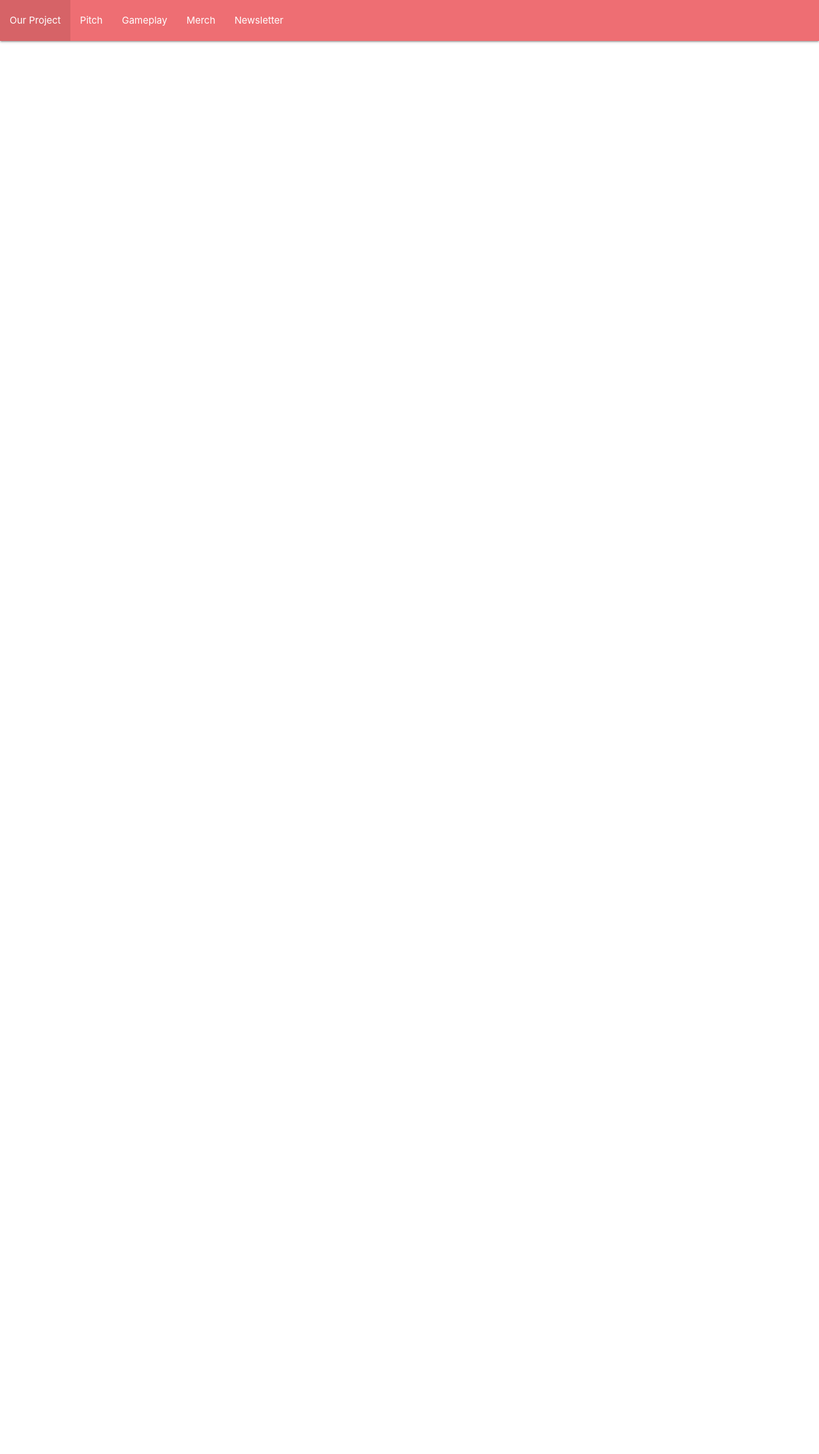
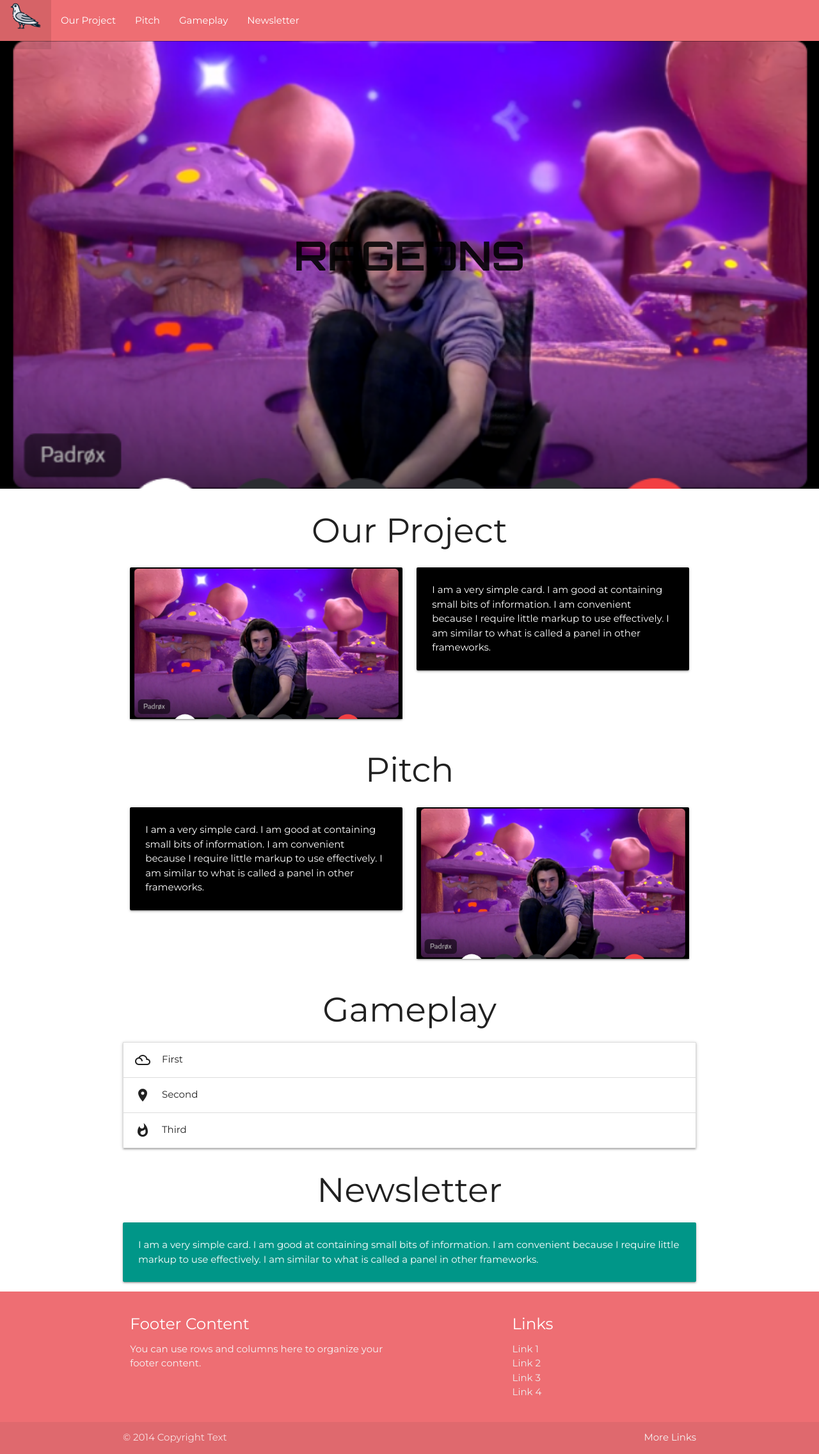
Before and after one commit to Chotaki/Site-Rageons, a PHP site: page / in a window 1280 px wide. Shown: the whole page at 64% size. Before the commit the page ends 67 px from the top, so only its background shows below. Run offline with PHP 8.4, Linux system fonts and the light colour scheme.

Commit message:
archi site finie

```diff
--- a/css/style.css
+++ b/css/style.css
@@ -1,8 +1,45 @@
 :root {
     --montserrat: 'Montserrat', sans-serif;
     --orbitron: 'Orbitron', sans-serif;
-    --light-purple : #610E52;
-    --dark-purple : #994AB5;
-    --blue : #B1EBE8;
-    --green : #B4FF8C;
+    --orange : #fb5444;
+    --blue : #44bbd3;
+    --yellow : #fbfb04;
 }
+
+/* Fonts */
+.montserrat{ font-family: var(--montserrat); }
+.orbitron{ font-family: var(--orbitron); }
+
+/* Text Colors */
+.torange{ color: var(--orange); }
+.tblue{ color: var(--blue); }
+.tyellow{ color: var(--yellow); }
+
+/* Background colors */
+.borange{ background-color: var(--orange); }
+.bblue{ background-color: var(--blue); }
+.byellow{ background-color: var(--yellow); }
+
+/* Parameters for the whole page */
+body{
+    font-family: var(--montserrat);
+}
+
+/* NavBar */
+.logo{
+    max-width: 50px;
+}
+
+/* Page Header */
+.rageons{
+    background-image: url(../img/image.png);
+    height: 700px;
+    background-repeat: no-repeat;
+    background-size: cover;
+    background-position: center;
+}
+
+h1{
+    margin: 0;
+    padding: 300px;
+}
--- a/index.html
+++ b/index.html
@@ -24,7 +24,7 @@
         <link href="https://fonts.googleapis.com/css2?family=Montserrat&family=Orbitron:wght@700&display=swap" rel="stylesheet">
 
         <!-- Browser tab -->
-        <link rel="icon" href="">
+        <link rel="icon" href="img/pigeon.png">
         <title>Rageons</title>
     </head>
 
@@ -34,14 +34,108 @@
         <nav>
             <div class="nav-wrapper">
               <ul id="nav-mobile" class="center-align hide-on-med-and-down">
-                <li><a href="#">Our Project</a></li>
-                <li><a href="#">Pitch</a></li>
-                <li><a href="#">Gameplay</a></li>
-                <li><a href="#">Merch</a></li>
-                <li><a href="#">Newsletter</a></li>
+                <li><a href="#!"><img class="logo" src="img/pigeon.png" alt=""></a></li>
+                <li><a href="#project">Our Project</a></li>
+                <li><a href="#pitch">Pitch</a></li>
+                <li><a href="#gameplay">Gameplay</a></li>
+                <li><a href="#newsletter">Newsletter</a></li>
               </ul>
             </div>
           </nav>
+
+          <div class="rageons">
+            <h1 class="orbitron center-align">RAGEONS</h1>
+          </div>
+
+          <div class="container">
+
+              <h2 id="project" class="center-align">Our Project</h2>
+              <div class="row">
+                <div class="col l6">
+                  <div class="card">
+                    <div class="card-image waves-effect waves-block waves-light">
+                      <img class="activator" src="img/image.png">
+                    </div>
+                  </div>
+                </div>
+                <div class="col l6">
+                  <div class="card-panel black">
+                    <span class="white-text">I am a very simple card. I am good at containing small bits of information.
+                    I am convenient because I require little markup to use effectively. I am similar to what is called a panel in other frameworks.
+                    </span>
+                  </div>
+                </div>
+              </div>
+
+              <h2 id="pitch" class="center-align">Pitch</h2>
+              <div class="row">
+                <div class="col l6">
+                  <div class="card-panel black">
+                    <span class="white-text">I am a very simple card. I am good at containing small bits of information.
+                    I am convenient because I require little markup to use effectively. I am similar to what is called a panel in other frameworks.
+                    </span>
+                  </div>
+                </div>
+                <div class="col l6">
+                  <div class="card">
+                    <div class="card-image waves-effect waves-block waves-light">
+                      <img class="activator" src="img/image.png">
+                    </div>
+                  </div>
+                </div>
+              </div>
+
+
+              <h2 id="gameplay" class="center-align">Gameplay</h2>
+              <ul class="collapsible">
+                <li>
+                  <div class="collapsible-header"><i class="material-icons">filter_drama</i>First</div>
+                  <div class="collapsible-body"><span>Lorem ipsum dolor sit amet.</span></div>
+                </li>
+                <li>
+                  <div class="collapsible-header"><i class="material-icons">place</i>Second</div>
+                  <div class="collapsible-body"><span>Lorem ipsum dolor sit amet.</span></div>
+                </li>
+                <li>
+                  <div class="collapsible-header"><i class="material-icons">whatshot</i>Third</div>
+                  <div class="collapsible-body"><span>Lorem ipsum dolor sit amet.</span></div>
+                </li>
+              </ul>
+
+              <h2 id="newsletter" class="center-align">Newsletter</h2>
+              <div class="card-panel teal">
+                <span class="white-text">I am a very simple card. I am good at containing small bits of information.
+                I am convenient because I require little markup to use effectively. I am similar to what is called a panel in other frameworks.
+                </span>
+              </div>
+
+          </div>
+
+          <footer class="page-footer">
+            <div class="container">
+              <div class="row">
+                <div class="col l6 s12">
+                  <h5 class="white-text">Footer Content</h5>
+                  <p class="grey-text text-lighten-4">You can use rows and columns here to organize your footer content.</p>
+                </div>
+                <div class="col l4 offset-l2 s12">
+                  <h5 class="white-text">Links</h5>
+                  <ul>
+                    <li><a class="grey-text text-lighten-3" href="#!">Link 1</a></li>
+                    <li><a class="grey-text text-lighten-3" href="#!">Link 2</a></li>
+                    <li><a class="grey-text text-lighten-3" href="#!">Link 3</a></li>
+                    <li><a class="grey-text text-lighten-3" href="#!">Link 4</a></li>
+                  </ul>
+                </div>
+              </div>
+            </div>
+            <div class="footer-copyright">
+              <div class="container">
+              © 2014 Copyright Text
+              <a class="grey-text text-lighten-4 right" href="#!">More Links</a>
+              </div>
+            </div>
+          </footer>
 
         <!--JavaScript at end of body for optimized loading-->
         <script src="js/jquery.min.js"></script>
--- a/js/script.js
+++ b/js/script.js
@@ -0,0 +1,3 @@
+$(document).ready(function(){
+    $('.collapsible').collapsible();
+  });
```
Also changed, not shown: img/image.png (added), img/pigeon.png (added).
